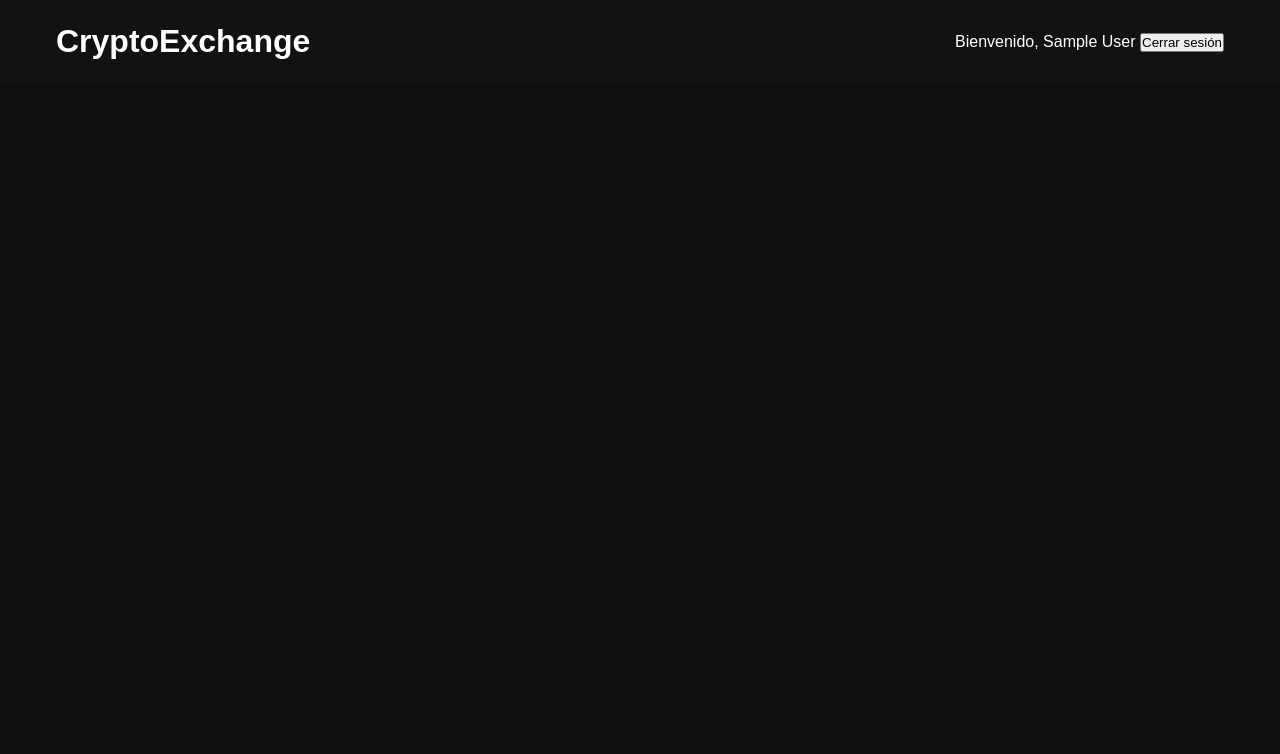
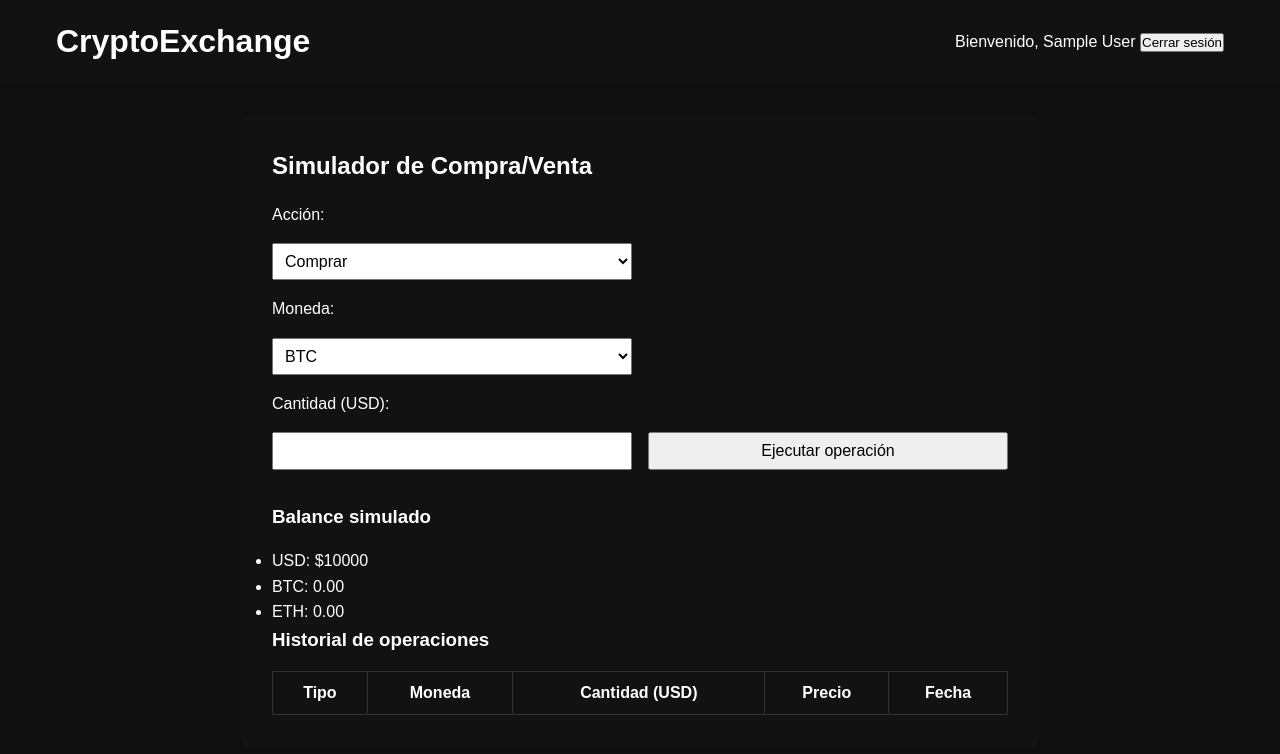
Before and after one commit to Drito-Web/crypto-exchange, a plain HTML site: page exchange.html in a window 1280 px wide. Drawn offline with Linux system fonts and the light colour scheme; sample sign-in values are in the browser's storage.

Commit message:
Agregar sección de simulador de compra/venta y balance en la página de intercambio

```diff
--- a/exchange.html
+++ b/exchange.html
@@ -4,6 +4,7 @@
   <meta charset="UTF-8">
   <title>CryptoExchange</title>
   <link rel="stylesheet" href="css/style.css">
+  <link rel="stylesheet" href="css/exchange.css">
 </head>
 
 <body>
@@ -17,9 +18,52 @@
     </div>
   </header>
 
-  <main id="exchange-container">
-    <!-- Balance y formularios se llenan desde JS -->
-  </main>
+  <section class="exchange-panel">
+  <h2>Simulador de Compra/Venta</h2>
+
+  <form id="trade-form">
+    <label for="action">Acción:</label>
+    <select id="action">
+      <option value="buy">Comprar</option>
+      <option value="sell">Vender</option>
+    </select>
+
+    <label for="coin">Moneda:</label>
+    <select id="coin">
+      <option value="BTC">BTC</option>
+      <option value="ETH">ETH</option>
+    </select>
+
+    <label for="amount">Cantidad (USD):</label>
+    <input type="number" id="amount" required min="1">
+
+    <button type="submit">Ejecutar operación</button>
+  </form>
+
+  <h3>Balance simulado</h3>
+  <ul id="balances">
+    <li>USD: $<span id="usd">10000</span></li>
+    <li>BTC: <span id="btc">0.00</span></li>
+    <li>ETH: <span id="eth">0.00</span></li>
+  </ul>
+
+  <h3>Historial de operaciones</h3>
+  <table id="history">
+    <thead>
+      <tr>
+        <th>Tipo</th>
+        <th>Moneda</th>
+        <th>Cantidad (USD)</th>
+        <th>Precio</th>
+        <th>Fecha</th>
+      </tr>
+    </thead>
+    <tbody>
+      <!-- Aquí van las operaciones -->
+    </tbody>
+  </table>
+</section>
+
 
 <script>
     const user = JSON.parse(localStorage.getItem("user"));
```
